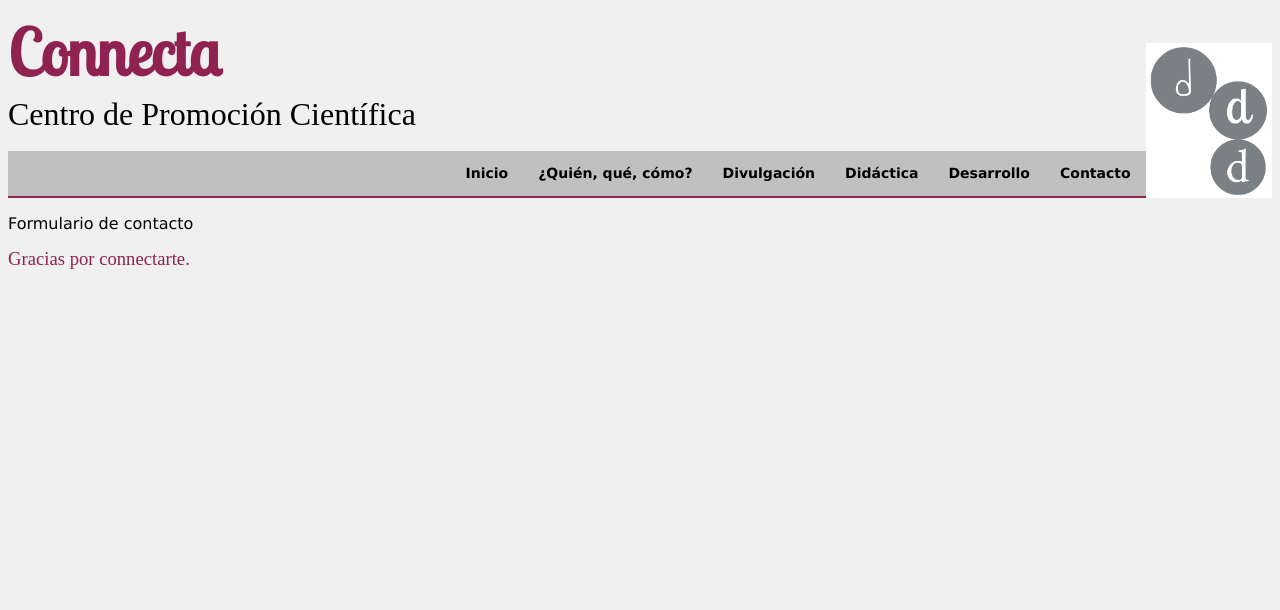
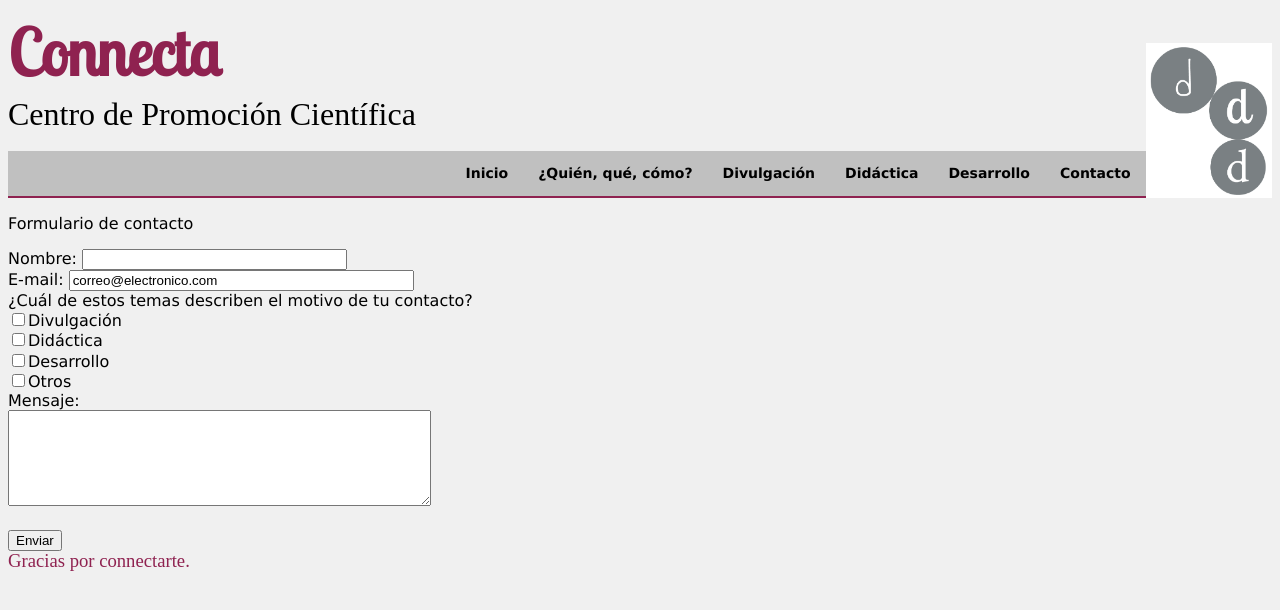
Before and after one commit to guigarfr/noproblem, a Django app: page /contacto/ in a window 1280 px wide. Shown: the top 610 px of the page. Run offline with Django 3.2, Linux system fonts and the light colour scheme; parts of the project's set-up code (start-up, migrations or seed data) failed here and were passed over; some web fonts are replaced.

Commit message:
contact form example
Ejemplo de formulario de contacto. No esta implementado el submit, y no
tiene estilo.

```diff
--- a/site/noproblem/noproblem/templates/contacto.html
+++ b/site/noproblem/noproblem/templates/contacto.html
@@ -4,4 +4,28 @@
 
 {% block content %}
 <p>Formulario de contacto</p>
+
+<form>
+	<label for="name">Nombre: </label>
+	<input type="text" id="name" value="" size="30" maxlength="40" /> <br/>
+	<label for="email">E-mail: </label>
+	<input type="text" id="email" value="correo@electronico.com" size="40" maxlength="40" /><br/>
+	¿Cuál de estos temas describen el motivo de tu contacto?<br />
+	<input type="checkbox" name="chkHab” value="xhtml" />Divulgación <br />
+	<input type="checkbox" name="chkHab" value="CSS" />Didáctica<br />
+	<input type="checkbox" name="chkHab" value="JavaScript" />Desarrollo<br />
+	<input type="checkbox" name="chkHab" value="aspnet" />Otros<br />
+	<label for="content">Mensaje: </label><br/>
+	<textarea id="content" cols="50" rows="6">
+	</textarea>
+<!--
+	<form action=”http://www.example.com/imageUpload.jsp” method=”post”
+			name=”fromImageUpload” enctype=”multipart/form-data”>
+		<input type=”file” name=”fileUpload” accept=”image/*” />
+		<br /><br /><input type=”submit” value=”Submit” />
+	</form>
+	-->
+	<br /><br /><input type="submit" value="Enviar" />
+
+</form>
 {% endblock %}
```
